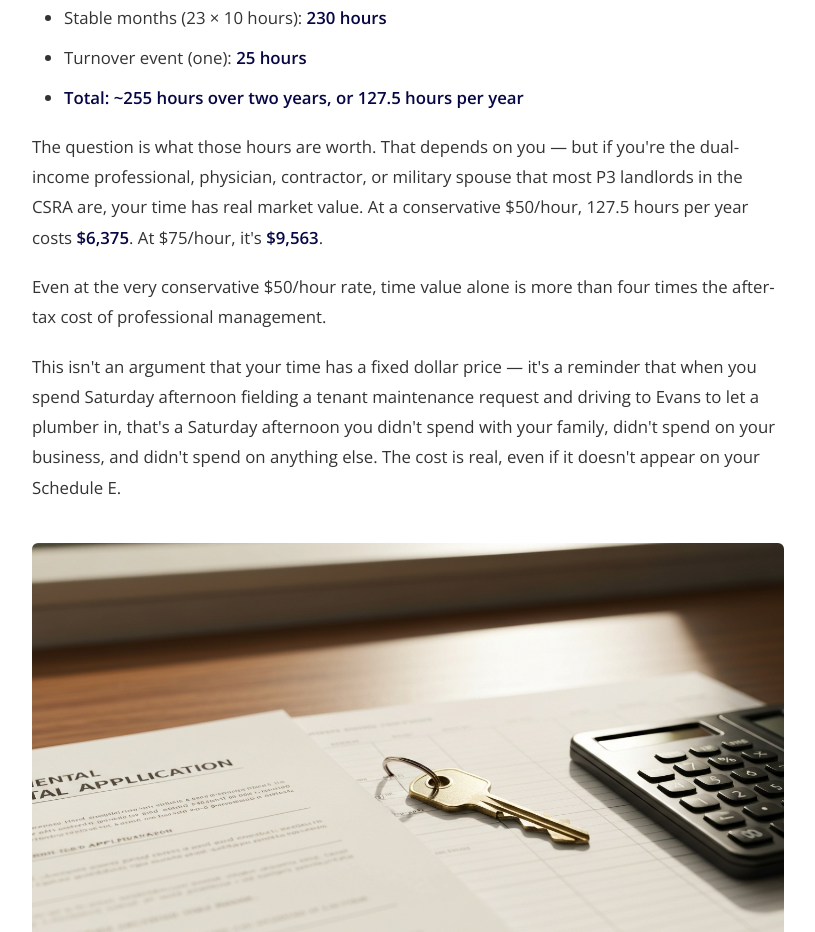
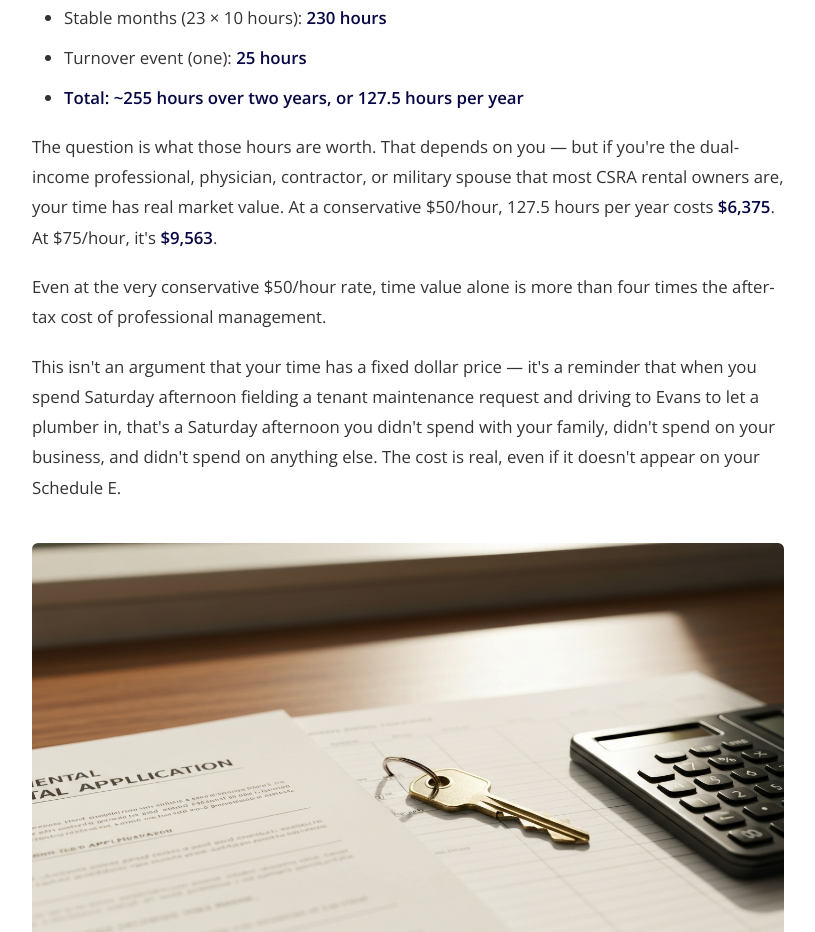
Before and after one commit to themcbrideteam/mcbridepm-site, an Eleventy site: page src/blog/true-cost-self-managing-rental-property-csra.md in a window 1280 px wide. Shown: the part 3098-4030 px from the top of the page, without its empty margins (232-1047 px from the left). Built offline with nearby package versions, Linux system fonts and the light colour scheme; Eleventy itself is replaced by a stand-in of ours; files that its build step writes are made by us from their sources.

Commit message:
Fix persona fourth-wall reference in post body

```diff
--- a/src/blog/true-cost-self-managing-rental-property-csra.md
+++ b/src/blog/true-cost-self-managing-rental-property-csra.md
@@ -81,7 +81,7 @@ Over a two-year tenancy with one turnover, you spend roughly:
 - Turnover event (one): **25 hours**
 - **Total: ~255 hours over two years, or 127.5 hours per year**
 
-The question is what those hours are worth. That depends on you — but if you're the dual-income professional, physician, contractor, or military spouse that most P3 landlords in the CSRA are, your time has real market value. At a conservative $50/hour, 127.5 hours per year costs **$6,375**. At $75/hour, it's **$9,563**.
+The question is what those hours are worth. That depends on you — but if you're the dual-income professional, physician, contractor, or military spouse that most CSRA rental owners are, your time has real market value. At a conservative $50/hour, 127.5 hours per year costs **$6,375**. At $75/hour, it's **$9,563**.
 
 Even at the very conservative $50/hour rate, time value alone is more than four times the after-tax cost of professional management.
 
```
